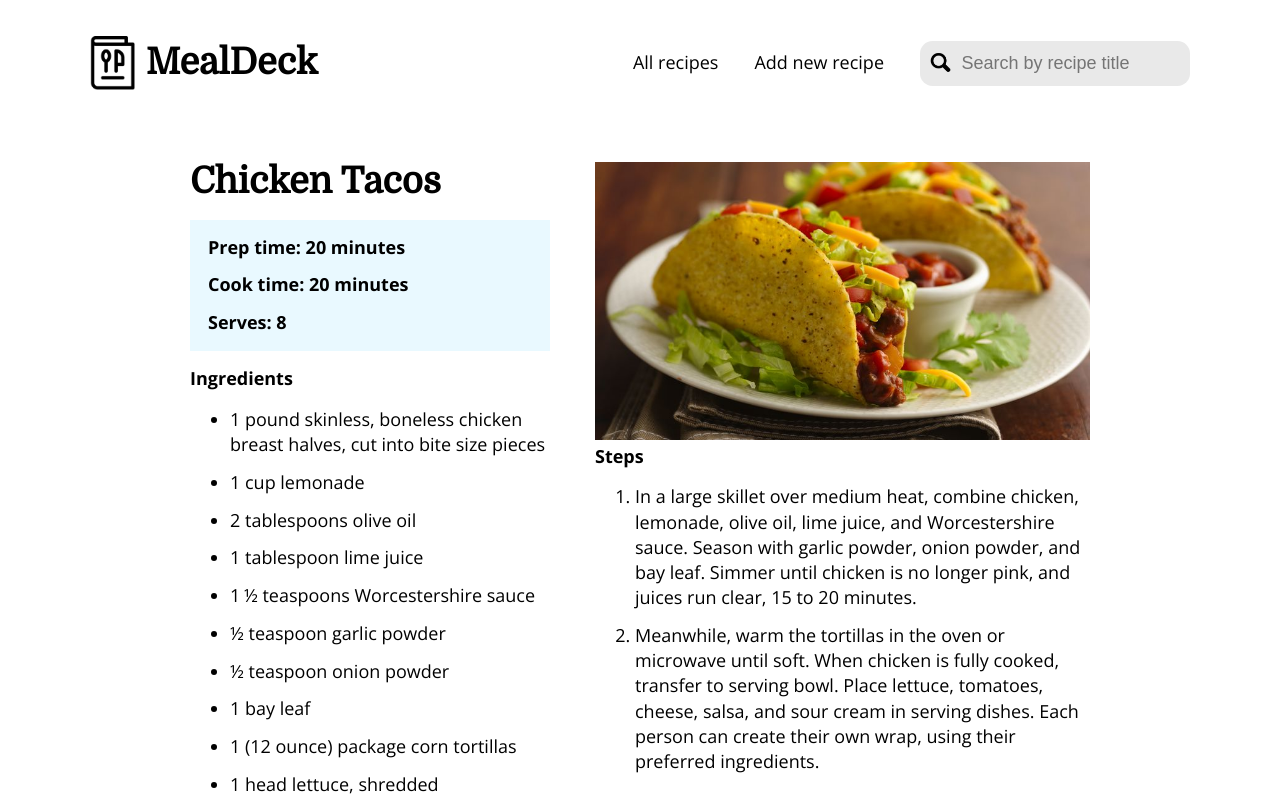
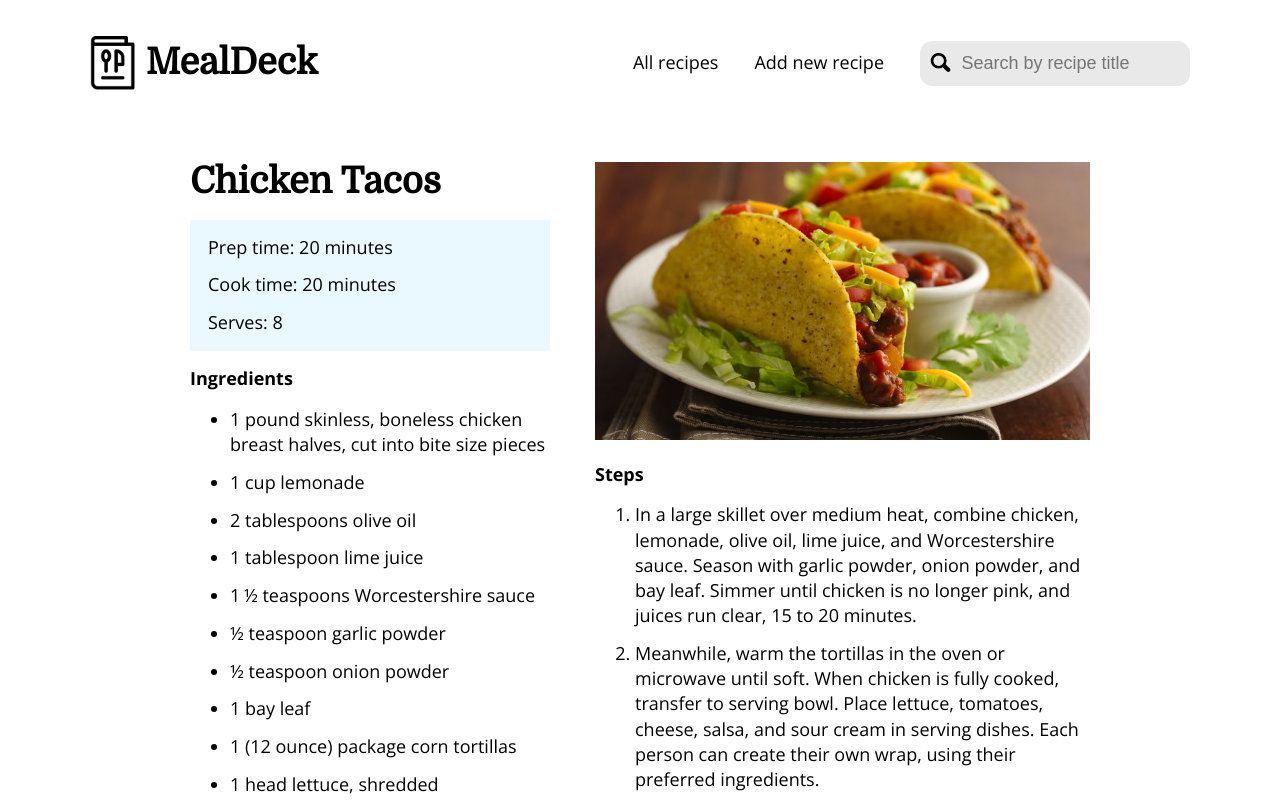
Before and after one commit to edlsto/recipe-creator, a Vue app: page /recipe/1 in a window 1280 px wide. Shown: the top 800 px of the page. Built offline with nearby package versions, Linux system fonts and the light colour scheme.

Commit message:
Add placeholder

```diff
--- a/src/views/Recipe.vue
+++ b/src/views/Recipe.vue
@@ -23,7 +23,13 @@
       </ul>
     </div>
     <div class="image">
-      <img class="recipe-img" :src="selectedRecipe.image" alt="" />
+      <img
+        v-if="selectedRecipe.image"
+        class="recipe-img"
+        :src="selectedRecipe.image"
+        alt=""
+      />
+      <img v-else class="recipe-img" src="../assets/placeholder.png" />
       <h4 class="recipe-subtitle">Steps</h4>
       <ol class="recipe-list">
         <li
@@ -70,11 +76,19 @@ export default {
 }
 
 .recipe-subtitle {
-  margin-bottom: 1em;
+  margin: 1em 0;
+}
+
+.details .recipe-subtitle {
+  font-weight: 400;
 }
 
 .details .recipe-subtitle:last-of-type {
   margin-bottom: 0;
+}
+
+.details .recipe-subtitle:first-of-type {
+  margin-top: 0;
 }
 
 .recipe-list {
```
